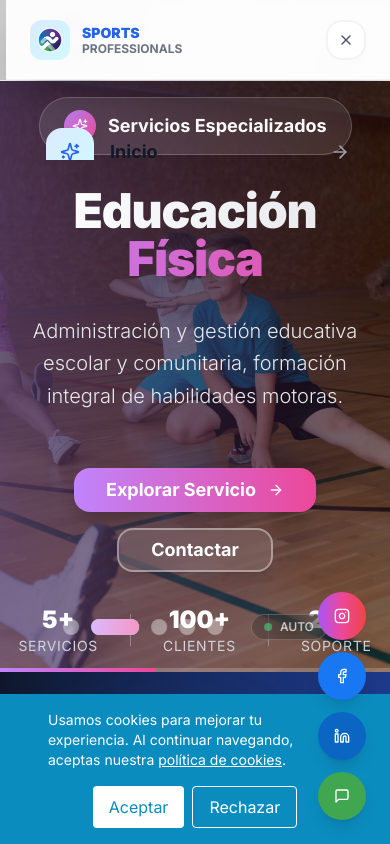
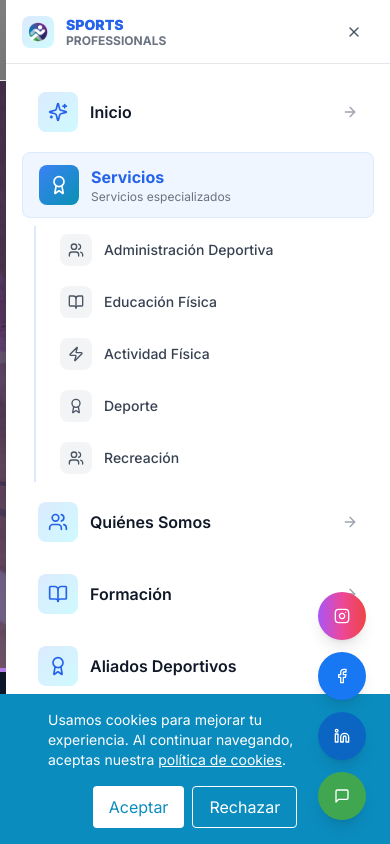
Before and after one commit to sportsprofessionals/siteweb, a Next.js app: page / in a window 390 px wide. Both pictures are taken after a click on the button "Abrir menú". Shown: the top 844 px of the page. Built offline with nearby package versions, Linux system fonts and the light colour scheme.

Commit message:
ajustes navbar

```diff
--- a/app/page.tsx
+++ b/app/page.tsx
@@ -80,20 +80,20 @@ export default function Home() {
             </p>
 
             {/* Estadísticas de confianza */}
-            <div className="flex items-center justify-center gap-12 mb-16">
+            <div className="flex flex-col sm:flex-row items-center justify-center gap-6 sm:gap-12 mb-16">
               <div className="text-center">
                 <div className="text-4xl font-black text-blue-400">5</div>
-                <div className="text-sm font-medium text-gray-400 uppercase tracking-wider">Servicios Especializados</div>
+                <div className="text-xs sm:text-sm font-medium text-gray-400 uppercase tracking-wider">Servicios Especializados</div>
               </div>
-              <div className="h-12 w-px bg-gradient-to-b from-transparent via-gray-500 to-transparent" />
+              <div className="hidden sm:block h-12 w-px bg-gradient-to-b from-transparent via-gray-500 to-transparent" />
               <div className="text-center">
                 <div className="text-4xl font-black text-indigo-400">360°</div>
-                <div className="text-sm font-medium text-gray-400 uppercase tracking-wider">Soluciones Integrales</div>
+                <div className="text-xs sm:text-sm font-medium text-gray-400 uppercase tracking-wider">Soluciones Integrales</div>
               </div>
-              <div className="h-12 w-px bg-gradient-to-b from-transparent via-gray-500 to-transparent" />
+              <div className="hidden sm:block h-12 w-px bg-gradient-to-b from-transparent via-gray-500 to-transparent" />
               <div className="text-center">
                 <div className="text-4xl font-black text-purple-400">100%</div>
-                <div className="text-sm font-medium text-gray-400 uppercase tracking-wider">Enfoque Profesional</div>
+                <div className="text-xs sm:text-sm font-medium text-gray-400 uppercase tracking-wider">Enfoque Profesional</div>
               </div>
             </div>
           </FadeIn>
@@ -391,21 +391,21 @@ export default function Home() {
             </p>
 
             {/* Estadísticas de aliados */}
-            <div className="flex items-center justify-center gap-12 mt-12">
+            <div className="flex flex-col sm:flex-row items-center justify-center gap-6 sm:gap-12 mt-12">
               <div className="text-center group">
                 <div className="text-4xl font-black bg-gradient-to-br from-cyan-500 to-blue-600 bg-clip-text text-transparent group-hover:scale-110 transition-transform duration-300">2+</div>
-                <div className="text-sm font-medium text-gray-600 uppercase tracking-wider">Aliados Activos</div>
+                <div className="text-xs sm:text-sm font-medium text-gray-600 uppercase tracking-wider">Aliados Activos</div>
               </div>
-              <div className="h-12 w-px bg-gradient-to-b from-transparent via-gray-300 to-transparent" />
+              <div className="hidden sm:block h-12 w-px bg-gradient-to-b from-transparent via-gray-300 to-transparent" />
               <div className="text-center group">
                 <div className="text-4xl font-black bg-gradient-to-br from-purple-500 to-blue-600 bg-clip-text text-transparent group-hover:scale-110 transition-transform duration-300">5+</div>
-                <div className="text-sm font-medium text-gray-600 uppercase tracking-wider">Años Colaborando</div>
-          </div>
-              <div className="h-12 w-px bg-gradient-to-b from-transparent via-gray-300 to-transparent" />
+                <div className="text-xs sm:text-sm font-medium text-gray-600 uppercase tracking-wider">Años Colaborando</div>
+              </div>
+              <div className="hidden sm:block h-12 w-px bg-gradient-to-b from-transparent via-gray-300 to-transparent" />
               <div className="text-center group">
                 <div className="text-4xl font-black bg-gradient-to-br from-blue-500 to-cyan-600 bg-clip-text text-transparent group-hover:scale-110 transition-transform duration-300">100%</div>
-                <div className="text-sm font-medium text-gray-600 uppercase tracking-wider">Confianza</div>
-        </div>
+                <div className="text-xs sm:text-sm font-medium text-gray-600 uppercase tracking-wider">Confianza</div>
+              </div>
             </div>
           </FadeIn>
 
@@ -739,20 +739,20 @@ export default function Home() {
                 </div>
 
                 {/* Estadísticas de formación */}
-                <div className="absolute -bottom-6 left-1/2 transform -translate-x-1/2 bg-white/90 backdrop-blur-xl rounded-2xl p-6 shadow-2xl border border-white/50 min-w-max">
-                  <div className="flex items-center gap-8">
+                <div className="absolute -bottom-6 left-1/2 transform -translate-x-1/2 bg-white/90 backdrop-blur-xl rounded-2xl p-4 sm:p-6 shadow-2xl border border-white/50 min-w-max max-w-xs sm:max-w-none">
+                  <div className="flex flex-col sm:flex-row items-center gap-4 sm:gap-8">
                     <div className="text-center">
-                      <div className="text-2xl font-black bg-gradient-to-r from-indigo-600 to-purple-600 bg-clip-text text-transparent">500+</div>
+                      <div className="text-xl sm:text-2xl font-black bg-gradient-to-r from-indigo-600 to-purple-600 bg-clip-text text-transparent">500+</div>
                       <div className="text-xs font-medium text-gray-600 uppercase tracking-wider">Profesionales Formados</div>
                     </div>
-                    <div className="h-8 w-px bg-gray-300" />
+                    <div className="hidden sm:block h-8 w-px bg-gray-300" />
                     <div className="text-center">
-                      <div className="text-2xl font-black bg-gradient-to-r from-purple-600 to-blue-600 bg-clip-text text-transparent">10+</div>
+                      <div className="text-xl sm:text-2xl font-black bg-gradient-to-r from-purple-600 to-blue-600 bg-clip-text text-transparent">10+</div>
                       <div className="text-xs font-medium text-gray-600 uppercase tracking-wider">Programas Activos</div>
                     </div>
-                    <div className="h-8 w-px bg-gray-300" />
+                    <div className="hidden sm:block h-8 w-px bg-gray-300" />
                     <div className="text-center">
-                      <div className="text-2xl font-black bg-gradient-to-r from-blue-600 to-indigo-600 bg-clip-text text-transparent">100%</div>
+                      <div className="text-xl sm:text-2xl font-black bg-gradient-to-r from-blue-600 to-indigo-600 bg-clip-text text-transparent">100%</div>
                       <div className="text-xs font-medium text-gray-600 uppercase tracking-wider">Satisfacción</div>
                     </div>
                   </div>
@@ -810,20 +810,20 @@ export default function Home() {
             </p>
 
             {/* Estadísticas de confianza */}
-            <div className="flex items-center justify-center gap-12 mb-16">
+            <div className="flex flex-col sm:flex-row items-center justify-center gap-6 sm:gap-12 mb-16">
               <div className="text-center group">
                 <div className="text-4xl font-black bg-gradient-to-br from-cyan-500 to-blue-600 bg-clip-text text-transparent group-hover:scale-110 transition-transform duration-300">24h</div>
-                <div className="text-sm font-medium text-gray-600 uppercase tracking-wider">Respuesta Rápida</div>
+                <div className="text-xs sm:text-sm font-medium text-gray-600 uppercase tracking-wider">Respuesta Rápida</div>
               </div>
-              <div className="h-12 w-px bg-gradient-to-b from-transparent via-gray-300 to-transparent" />
+              <div className="hidden sm:block h-12 w-px bg-gradient-to-b from-transparent via-gray-300 to-transparent" />
               <div className="text-center group">
                 <div className="text-4xl font-black bg-gradient-to-br from-purple-500 to-blue-600 bg-clip-text text-transparent group-hover:scale-110 transition-transform duration-300">100%</div>
-                <div className="text-sm font-medium text-gray-600 uppercase tracking-wider">Personalizado</div>
+                <div className="text-xs sm:text-sm font-medium text-gray-600 uppercase tracking-wider">Personalizado</div>
               </div>
-              <div className="h-12 w-px bg-gradient-to-b from-transparent via-gray-300 to-transparent" />
+              <div className="hidden sm:block h-12 w-px bg-gradient-to-b from-transparent via-gray-300 to-transparent" />
               <div className="text-center group">
                 <div className="text-4xl font-black bg-gradient-to-br from-blue-500 to-cyan-600 bg-clip-text text-transparent group-hover:scale-110 transition-transform duration-300">0€</div>
-                <div className="text-sm font-medium text-gray-600 uppercase tracking-wider">Consulta Gratuita</div>
+                <div className="text-xs sm:text-sm font-medium text-gray-600 uppercase tracking-wider">Consulta Gratuita</div>
               </div>
             </div>
           </FadeIn>
--- a/components/ArticlesSection.tsx
+++ b/components/ArticlesSection.tsx
@@ -64,23 +64,23 @@ export function ArticlesSection() {
           </p>
 
           {/* Estadísticas rediseñadas */}
-          <div className="flex items-center justify-center gap-12 mb-16">
+          <div className="flex flex-col sm:flex-row items-center justify-center gap-6 sm:gap-12 mb-16">
             <div className="text-center group">
               <div className="text-4xl font-black bg-gradient-to-br from-cyan-500 to-blue-600 bg-clip-text text-transparent group-hover:scale-110 transition-transform duration-300">{articles.length}+</div>
-              <div className="text-sm font-medium text-gray-600 uppercase tracking-wider">Artículos Especializados</div>
+              <div className="text-xs sm:text-sm font-medium text-gray-600 uppercase tracking-wider">Artículos Especializados</div>
             </div>
-            <div className="h-12 w-px bg-gradient-to-b from-transparent via-gray-300 to-transparent" />
+            <div className="hidden sm:block h-12 w-px bg-gradient-to-b from-transparent via-gray-300 to-transparent" />
             <div className="text-center group">
               <div className="text-4xl font-black bg-gradient-to-br from-purple-500 to-blue-600 bg-clip-text text-transparent group-hover:scale-110 transition-transform duration-300">5</div>
-              <div className="text-sm font-medium text-gray-600 uppercase tracking-wider">Categorías Diversas</div>
+              <div className="text-xs sm:text-sm font-medium text-gray-600 uppercase tracking-wider">Categorías Diversas</div>
             </div>
-            <div className="h-12 w-px bg-gradient-to-b from-transparent via-gray-300 to-transparent" />
+            <div className="hidden sm:block h-12 w-px bg-gradient-to-b from-transparent via-gray-300 to-transparent" />
             <div className="text-center group">
               <div className="flex items-center justify-center gap-1 text-4xl font-black bg-gradient-to-br from-blue-500 to-cyan-600 bg-clip-text text-transparent group-hover:scale-110 transition-transform duration-300">
                 <TrendingUp className="w-8 h-8" />
                 100%
               </div>
-              <div className="text-sm font-medium text-gray-600 uppercase tracking-wider">Contenido Actualizado</div>
+              <div className="text-xs sm:text-sm font-medium text-gray-600 uppercase tracking-wider">Contenido Actualizado</div>
             </div>
           </div>
         </FadeIn>
--- a/components/navbar.tsx
+++ b/components/navbar.tsx
@@ -221,7 +221,7 @@ export default function Navbar() {
           <Button
             variant="outline"
             size="icon"
-            className="lg:hidden rounded-2xl border-2 border-gray-200/50 bg-white/80 backdrop-blur-sm hover:bg-blue-50 hover:border-blue-200 transition-all duration-300 shadow-lg hover:shadow-xl"
+            className="lg:hidden rounded-lg border border-gray-200 bg-white hover:bg-blue-50 hover:border-blue-200 transition-colors duration-200 shadow-sm"
             onClick={() => setIsOpen(true)}
           >
             <Menu className="h-5 w-5 text-gray-600" />
@@ -235,17 +235,17 @@ export default function Navbar() {
         <div className="fixed inset-0 z-50 lg:hidden">
           {/* Overlay con blur */}
           <div
-            className="absolute inset-0 bg-black/20 backdrop-blur-sm"
+            className="absolute inset-0 bg-black/50 backdrop-blur-sm"
             onClick={() => setIsOpen(false)}
           />
 
           {/* Panel principal */}
-          <div className="absolute right-0 top-0 h-full w-full max-w-sm bg-white/95 backdrop-blur-2xl shadow-2xl">
+          <div className="absolute right-0 top-0 h-screen w-full max-w-sm bg-white shadow-2xl transform transition-transform duration-300 ease-out flex flex-col">
             {/* Header del mobile menu */}
-            <div className="flex h-20 items-center justify-between px-6 border-b border-gray-200/50">
+            <div className="flex h-16 items-center justify-between px-4 border-b border-gray-200 bg-white">
               <div className="flex items-center gap-3">
-                <div className="w-10 h-10 rounded-xl bg-gradient-to-br from-blue-100 to-cyan-100 flex items-center justify-center">
-                  <Image src="/logo1.png" alt="Logo" width={24} height={24} className="h-6 w-auto" />
+                <div className="w-8 h-8 rounded-lg bg-gradient-to-br from-blue-100 to-cyan-100 flex items-center justify-center">
+                  <Image src="/logo1.png" alt="Logo" width={20} height={20} className="h-5 w-auto" />
                 </div>
                 <div>
                   <div className="text-sm font-black text-blue-600">SPORTS</div>
@@ -254,9 +254,9 @@ export default function Navbar() {
               </div>
 
               <Button
-                variant="outline"
+                variant="ghost"
                 size="icon"
-                className="rounded-2xl border-2 border-gray-200/50 bg-white/80 backdrop-blur-sm hover:bg-red-50 hover:border-red-200 transition-all duration-300"
+                className="rounded-lg hover:bg-gray-100 transition-colors duration-200"
                 onClick={() => setIsOpen(false)}
               >
                 <X className="h-5 w-5 text-gray-600" />
@@ -265,7 +265,8 @@ export default function Navbar() {
             </div>
 
             {/* Navegación mobile */}
-            <nav className="px-6 py-8 space-y-3 h-full overflow-y-auto">
+            <nav className="flex-1 px-4 py-4 overflow-y-auto bg-white">
+              <div className="space-y-2">
                 {navLinks.map((link, index) => {
                   const Icon = link.icon
 
@@ -273,65 +274,47 @@ export default function Navbar() {
                     <Link
                       key={link.name}
                       href={link.href}
-                    className={cn(
-                      "group flex items-center gap-4 px-4 py-4 rounded-2xl transition-all duration-300 hover:bg-gradient-to-r hover:from-blue-50 hover:to-cyan-50 animate-in slide-in-from-right-4",
-                    )}
-                    style={{
-                      animationDelay: `${index * 100}ms`
-                    }}
+                      className="group flex items-center gap-3 px-4 py-3 rounded-lg transition-all duration-200 hover:bg-blue-50 active:bg-blue-100"
                       onClick={() => setIsOpen(false)}
                     >
-                    <div className="w-12 h-12 rounded-2xl bg-gradient-to-br from-blue-100 to-cyan-100 group-hover:from-blue-200 group-hover:to-cyan-200 flex items-center justify-center transition-all duration-300 group-hover:scale-110">
+                      <div className="w-10 h-10 rounded-lg bg-gradient-to-br from-blue-100 to-cyan-100 group-hover:from-blue-200 group-hover:to-cyan-200 flex items-center justify-center transition-colors duration-200">
                         <Icon className="w-5 h-5 text-blue-600" />
                       </div>
                       <div className="flex-1">
-                      <div className="text-lg font-bold text-gray-900 group-hover:text-blue-600 transition-colors duration-300">
+                        <div className="text-base font-semibold text-gray-900 group-hover:text-blue-600 transition-colors duration-200">
                           {link.name}
                         </div>
                       </div>
-                    <ArrowRight className="w-5 h-5 text-gray-400 group-hover:text-blue-600 group-hover:translate-x-1 transition-all duration-300" />
+                      <ArrowRight className="w-4 h-4 text-gray-400 group-hover:text-blue-600 transition-colors duration-200" />
                     </Link>
                   ) : (
-                  <div
-                    key={link.name}
-                    className={cn(
-                      "space-y-3 animate-in slide-in-from-right-4"
-                    )}
-                    style={{
-                      animationDelay: `${index * 100}ms`
-                    }}
-                  >
-                    {/* Título principal */}
-                    <div className="flex items-center gap-4 px-4 py-4 rounded-2xl bg-gradient-to-r from-blue-50 to-cyan-50 border border-blue-100">
-                      <div className="w-12 h-12 rounded-2xl bg-gradient-to-br from-blue-500 to-cyan-600 flex items-center justify-center shadow-lg">
+                    <div key={link.name} className="space-y-2">
+                      {/* Título principal del menú desplegable */}
+                      <div className="flex items-center gap-3 px-4 py-3 rounded-lg bg-blue-50 border border-blue-100">
+                        <div className="w-10 h-10 rounded-lg bg-gradient-to-br from-blue-500 to-cyan-600 flex items-center justify-center">
                           <Icon className="w-5 h-5 text-white" />
                         </div>
                         <div className="flex-1">
-                        <div className="text-lg font-black text-blue-600">{link.name}</div>
-                        <div className="text-sm text-gray-500">Servicios especializados</div>
+                          <div className="text-base font-bold text-blue-600">{link.name}</div>
+                          <div className="text-xs text-gray-500">Servicios especializados</div>
                         </div>
                       </div>
 
                       {/* Submenú */}
-                    <div className="pl-4 space-y-2">
-                      {link.submenu.map((subItem, subIndex) => {
+                      <div className="ml-3 pl-3 border-l-2 border-blue-100 space-y-1">
+                        {link.submenu.map((subItem) => {
                           const SubIcon = subItem.icon
                           return (
                             <Link
                               key={subItem.name}
                               href={subItem.href}
-                            className={cn(
-                              "group flex items-center gap-3 px-4 py-3 rounded-xl transition-all duration-300 hover:bg-white hover:shadow-md animate-in slide-in-from-right-2"
-                            )}
-                            style={{
-                              animationDelay: `${(index * 100) + (subIndex * 50)}ms`
-                            }}
+                              className="group flex items-center gap-3 px-3 py-2 rounded-lg transition-all duration-200 hover:bg-gray-50 active:bg-gray-100"
                               onClick={() => setIsOpen(false)}
                             >
-                            <div className="w-8 h-8 rounded-lg bg-gradient-to-br from-gray-100 to-gray-200 group-hover:from-blue-100 group-hover:to-cyan-100 flex items-center justify-center transition-all duration-300">
-                              <SubIcon className="w-4 h-4 text-gray-600 group-hover:text-blue-600" />
+                              <div className="w-8 h-8 rounded-lg bg-gray-100 group-hover:bg-blue-100 flex items-center justify-center transition-colors duration-200">
+                                <SubIcon className="w-4 h-4 text-gray-600 group-hover:text-blue-600 transition-colors duration-200" />
                               </div>
-                            <span className="text-sm font-semibold text-gray-700 group-hover:text-blue-600 transition-colors duration-300">
+                              <span className="text-sm font-medium text-gray-700 group-hover:text-blue-600 transition-colors duration-200">
                                 {subItem.name}
                               </span>
                             </Link>
@@ -341,31 +324,32 @@ export default function Navbar() {
                     </div>
                   )
                 })}
+              </div>
 
               {/* Call to action en mobile */}
-              <div className="pt-8 border-t border-gray-200/50 mt-8">
+              <div className="bg-white border-t border-gray-200 p-4">
                 <Button
                   asChild
-                  className="w-full bg-gradient-to-r from-blue-600 to-cyan-600 hover:from-blue-700 hover:to-cyan-700 text-white shadow-xl hover:shadow-2xl rounded-2xl py-4 font-bold transition-all duration-300 transform hover:scale-105 border-0"
+                  className="w-full bg-gradient-to-r from-blue-600 to-cyan-600 hover:from-blue-700 hover:to-cyan-700 text-white rounded-lg py-3 font-semibold transition-colors duration-200"
                 >
-                  <Link href="/contacto" className="flex items-center justify-center gap-3">
-                    <Phone className="w-5 h-5" />
-                    <span className="text-lg">Contactar Ahora</span>
+                  <Link href="/contacto" className="flex items-center justify-center gap-2" onClick={() => setIsOpen(false)}>
+                    <Phone className="w-4 h-4" />
+                    <span>Contactar Ahora</span>
                   </Link>
                 </Button>
 
                 {/* Stats en mobile */}
-                <div className="grid grid-cols-3 gap-3 mt-6">
-                  <div className="text-center bg-blue-50 rounded-xl p-3">
-                    <div className="text-lg font-black text-blue-600">5+</div>
+                <div className="grid grid-cols-3 gap-2 mt-3">
+                  <div className="text-center bg-blue-50 rounded-lg p-2">
+                    <div className="text-sm font-bold text-blue-600">5+</div>
                     <div className="text-xs text-gray-500">Servicios</div>
                   </div>
-                  <div className="text-center bg-cyan-50 rounded-xl p-3">
-                    <div className="text-lg font-black text-cyan-600">100+</div>
+                  <div className="text-center bg-cyan-50 rounded-lg p-2">
+                    <div className="text-sm font-bold text-cyan-600">100+</div>
                     <div className="text-xs text-gray-500">Clientes</div>
                   </div>
-                  <div className="text-center bg-purple-50 rounded-xl p-3">
-                    <div className="text-lg font-black text-purple-600">24/7</div>
+                  <div className="text-center bg-purple-50 rounded-lg p-2">
+                    <div className="text-sm font-bold text-purple-600">24/7</div>
                     <div className="text-xs text-gray-500">Soporte</div>
                   </div>
                 </div>
--- a/lib/articles.ts
+++ b/lib/articles.ts
@@ -392,7 +392,7 @@ Si desea ampliar este contenido, escríbanos al correo [infosportsprofessionals@
     content: `**Palabras clave:** Liderazgo de Nivel Cinco, Jim Collins, organizaciones deportivas, humildad profesional, voluntad férrea, excelencia sostenible, gestión deportiva.
 
 **🎧 Audio Complementario:**
-<audio-player src="/articulo1.wav" title="Liderazgo de Nivel Cinco en las Organizaciones Deportivas"></audio-player>
+<audio-player src="/artiuclo1.wav" title="Liderazgo de Nivel Cinco en las Organizaciones Deportivas"></audio-player>
 
 [VIDEO: https://youtu.be/-qqPeloSTqs]
 
```
Also changed, not shown: 1 other file (tests, documents, lock files or other folders). Lines whose indentation alone changed are shown as unchanged.
